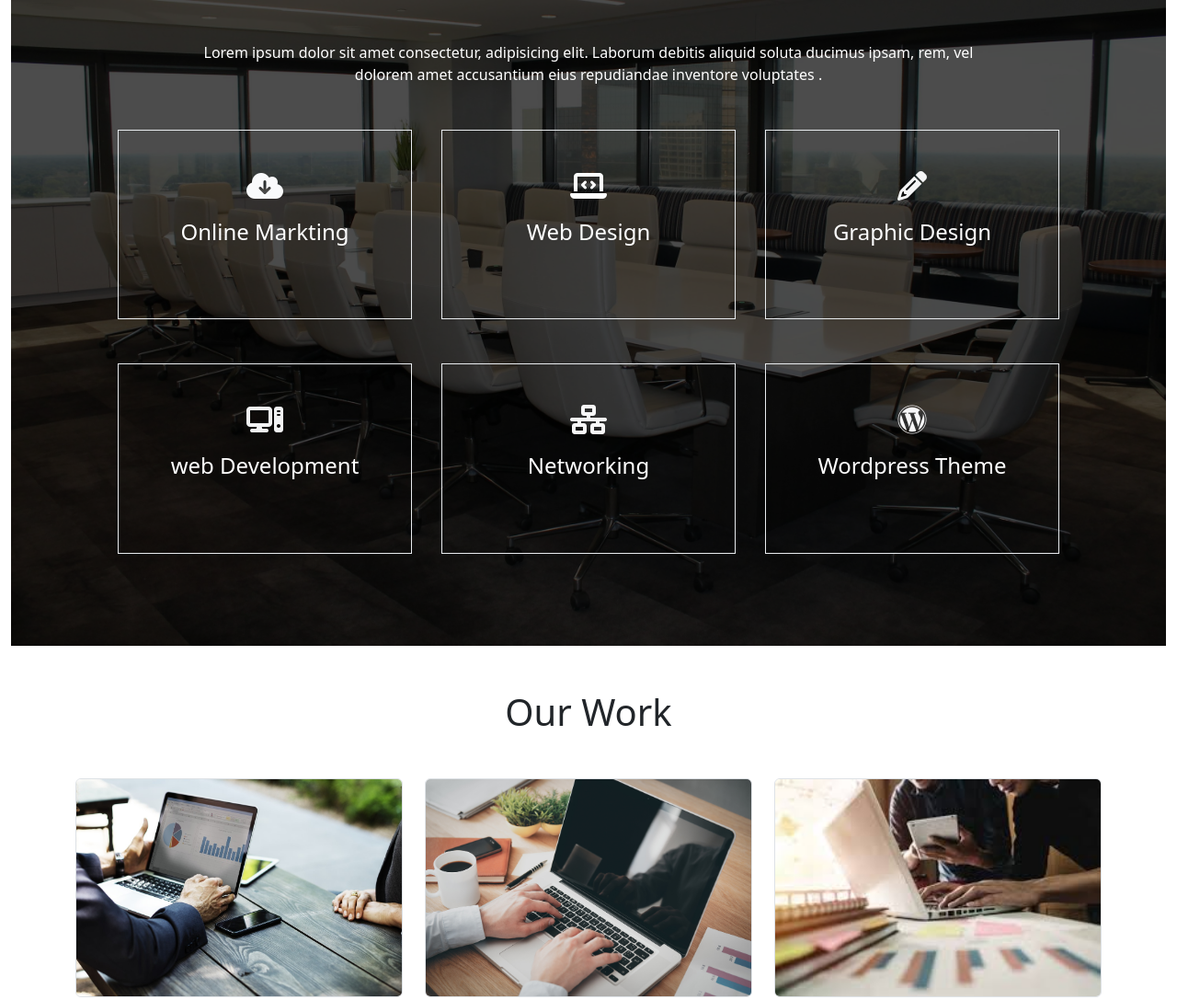
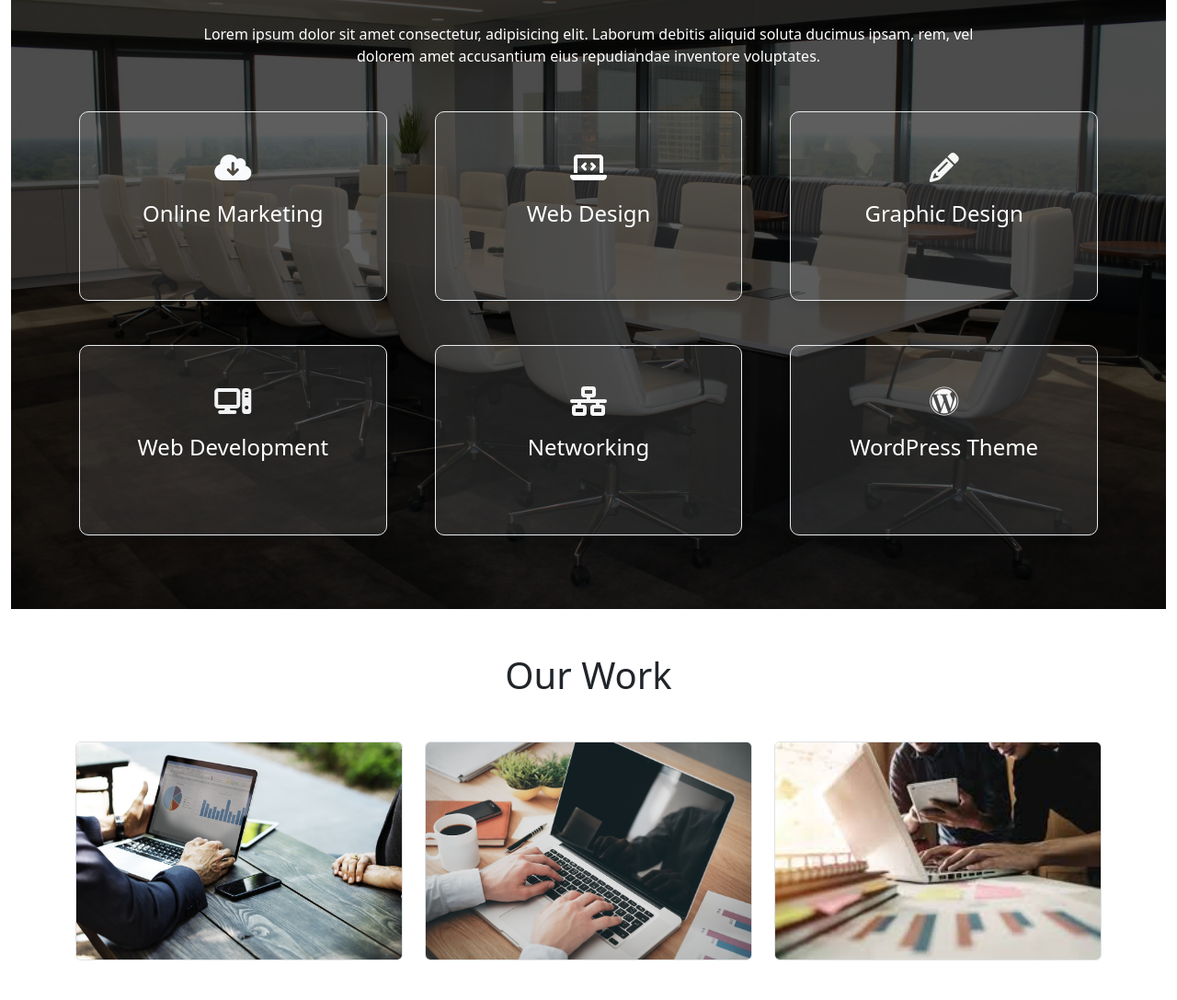
Before and after one commit to NADAMAHer74/TradeX, a plain HTML site: page index.html in a window 1280 px wide. Shown: the part 1671-2758 px from the top of the page at 92% size. Drawn offline with nearby package versions, Linux system fonts and the light colour scheme.

Commit message:
first commit

```diff
--- a/index.html
+++ b/index.html
@@ -30,7 +30,7 @@
   <body>
     <div class="container-fluid">
       <nav
-        class="navbar navbar-expand-lg bg-body-tertiary position-fixed w-100"
+        class="navbar navbar-expand-lg bg-body-tertiary position-fixed w-100 py-3"
       >
         <div class="container">
           <a class="navbar-brand" href="#">
@@ -435,8 +435,9 @@
           <div class="mt-5 w-md-sm-100">
             <p>
               Lorem ipsum dolor sit amet consectetur, adipisicing elit. Laborum
-              debitis aliquid soluta ducimus ipsam, rem, vel <br />dolorem amet
-              accusantium eius repudiandae inventore voluptates .
+              debitis aliquid soluta ducimus ipsam, rem, vel
+              <br />dolorem amet accusantium eius repudiandae inventore
+              voluptates.
             </p>
           </div>
 
@@ -450,16 +451,16 @@
                     class="fa-solid fa-cloud-arrow-down fa-2xl"
                     style="color: #f9fafb"
                   ></i>
-                  <h4 class="text-white py-4">Online Markting</h4>
+                  <h4 class="text-white py-4">Online Marketing</h4>
                 </div>
                 <div
                   class="child w-100 bg-white text-center text-dark position-absolute py-4"
                 >
-                  <h5>Online Markting</h5>
+                  <h5>Online Marketing</h5>
                   <p>
-                    Lorem ipsum dolor sit amet, consectetur adipisicing<br />
-                    elit. Consectetur debitis, expedita magni <br />
-                    quibusdam eaque perspiciatis ullam.
+                    Lorem ipsum dolor sit amet, consectetur adipisicing<br />elit.
+                    Consectetur debitis, expedita magni <br />quibusdam eaque
+                    perspiciatis ullam.
                   </p>
                   <button class="btn btn-primary text-white mb-2">
                     Learn More
@@ -477,21 +478,21 @@
                   ></i>
                   <h4 class="text-white py-4">Web Design</h4>
                 </div>
-
                 <div
                   class="child w-100 bg-white text-center text-dark position-absolute py-4"
                 >
                   <h5>Web Design</h5>
                   <p>
-                    Lorem ipsum dolor sit amet, consectetur adipisicing<br />
-                    elit. Consectetur debitis, expedita magni <br />
-                    quibusdam eaque perspiciatis ullam.
+                    Lorem ipsum dolor sit amet, consectetur adipisicing<br />elit.
+                    Consectetur debitis, expedita magni <br />quibusdam eaque
+                    perspiciatis ullam.
                   </p>
                   <button class="btn btn-primary text-white mb-2">
                     Learn More
                   </button>
                 </div>
               </div>
+
               <div
                 class="parent col border border-light-subtle text-center position-relative p-5 mx-3"
               >
@@ -502,15 +503,14 @@
                   ></i>
                   <h4 class="text-white py-4">Graphic Design</h4>
                 </div>
-
                 <div
                   class="child w-100 bg-white text-center text-dark position-absolute py-4"
                 >
                   <h5>Graphic Design</h5>
                   <p>
-                    Lorem ipsum dolor sit amet, consectetur adipisicing<br />
-                    elit. Consectetur debitis, expedita magni <br />
-                    quibusdam eaque perspiciatis ullam.
+                    Lorem ipsum dolor sit amet, consectetur adipisicing<br />elit.
+                    Consectetur debitis, expedita magni <br />quibusdam eaque
+                    perspiciatis ullam.
                   </p>
                   <button class="btn btn-primary text-white mb-2">
                     Learn More
@@ -528,16 +528,16 @@
                     class="fa-solid fa-computer fa-2xl"
                     style="color: #f1f2f3"
                   ></i>
-                  <h4 class="text-white py-4">web Development</h4>
+                  <h4 class="text-white py-4">Web Development</h4>
                 </div>
                 <div
                   class="child w-100 bg-white text-center text-dark position-absolute py-4"
                 >
-                  <h5>Online Markting</h5>
+                  <h5>Web Development</h5>
                   <p>
-                    Lorem ipsum dolor sit amet, consectetur adipisicing<br />
-                    elit. Consectetur debitis, expedita magni <br />
-                    quibusdam eaque perspiciatis ullam.
+                    Lorem ipsum dolor sit amet, consectetur adipisicing<br />elit.
+                    Consectetur debitis, expedita magni <br />quibusdam eaque
+                    perspiciatis ullam.
                   </p>
                   <button class="btn btn-primary text-white mb-2">
                     Learn More
@@ -555,21 +555,21 @@
                   ></i>
                   <h4 class="text-white py-4">Networking</h4>
                 </div>
-
                 <div
                   class="child w-100 bg-white text-center text-dark position-absolute py-4"
                 >
-                  <h5>Web Design</h5>
+                  <h5>Networking</h5>
                   <p>
-                    Lorem ipsum dolor sit amet, consectetur adipisicing<br />
-                    elit. Consectetur debitis, expedita magni <br />
-                    quibusdam eaque perspiciatis ullam.
+                    Lorem ipsum dolor sit amet, consectetur adipisicing<br />elit.
+                    Consectetur debitis, expedita magni <br />quibusdam eaque
+                    perspiciatis ullam.
                   </p>
                   <button class="btn btn-primary text-white mb-2">
                     Learn More
                   </button>
                 </div>
               </div>
+
               <div
                 class="parent col border border-light-subtle text-center position-relative p-5 mx-3"
               >
@@ -578,17 +578,16 @@
                     class="fa-brands fa-wordpress fa-2xl"
                     style="color: #f7f7f8"
                   ></i>
-                  <h4 class="text-white py-4">Wordpress Theme</h4>
-                </div>
-
+                  <h4 class="text-white py-4">WordPress Theme</h4>
+                </div>
                 <div
                   class="child w-100 bg-white text-center text-dark position-absolute py-4"
                 >
-                  <h5>Graphic Design</h5>
+                  <h5>WordPress Theme</h5>
                   <p>
-                    Lorem ipsum dolor sit amet, consectetur adipisicing<br />
-                    elit. Consectetur debitis, expedita magni <br />
-                    quibusdam eaque perspiciatis ullam.
+                    Lorem ipsum dolor sit amet, consectetur adipisicing<br />elit.
+                    Consectetur debitis, expedita magni <br />quibusdam eaque
+                    perspiciatis ullam.
                   </p>
                   <button class="btn btn-primary text-white mb-2">
                     Learn More
--- a/style.css
+++ b/style.css
@@ -3,6 +3,14 @@
   top: 0;
   left: 80%;
   margin-right: 5%;
+}
+.hight {
+  height: 100vh;
+}
+@media (max-width: 700px) {
+  .hight {
+    height: 55vh;
+  }
 }
 
 .overlay {
@@ -13,6 +21,12 @@
 .overlay .txt {
   margin-top: 20%;
 }
+@media (max-width: 700px) {
+  .overlay .txt {
+    margin-top: 30%;
+    width: 90%;
+  }
+}
 
 .navbar {
   z-index: 4;
@@ -22,29 +36,66 @@
   width: 8px;
   height: 6px;
 }
+
 .background {
   background-image: url(roomm.jpg);
   background-size: cover;
   background-position: center;
   width: 100%;
 }
+
 .layout {
   background-color: rgba(0, 0, 0, 0.7);
-  padding: 100px;
+  padding: 80px 20px;
   width: 100%;
+  box-sizing: border-box;
 }
-.parent {
+
+.layout > div > div {
+  display: flex;
+  /* flex-wrap: wrap; */
+  justify-content: center; /* Center the items */
+  gap: 20px; /* Adds space between items */
+}
+
+/* Parent elements */
+.layout > div > div > div {
   overflow: hidden;
+  position: relative;
+  border-radius: 10px;
+  box-shadow: 0 4px 8px rgba(0, 0, 0, 0.1);
+  padding: 20px;
+  box-sizing: border-box;
+  background-color: rgba(255, 255, 255, 0.1);
+  max-width: 30%;
+  text-align: center;
 }
-.child {
+
+/* Child elements */
+.layout > div > div > div > div:last-child {
+  position: absolute;
   top: 100%;
-  margin: 0;
   left: 0;
+  width: 100%;
+  transition: top 0.5s ease;
+  background-color: white;
+  color: #000;
+  padding: 20px;
 }
-.parent:hover .child {
-  transition: 1s;
+
+/* Hover effect */
+.layout > div > div > div:hover > div:last-child {
   top: 0;
 }
+
+/* Responsive Design */
+@media (max-width: 700px) {
+  .layout > div > div > div {
+    flex: 0 1 100%; /* Single column in small screens */
+    max-width: 100%;
+  }
+}
+
 .child2 {
   top: 82%;
   margin: 0;
@@ -54,37 +105,6 @@
 .parent2:hover .child2 {
   transition: 1s;
   top: 35%;
-}
-
-@media (max-width: 768px) {
-  .layout {
-    padding: 50px;
-  }
-
-  .parent {
-    margin-bottom: 20px;
-  }
-  .parent .child {
-    padding: 30px;
-  }
-
-  .child {
-    width: 100%;
-  }
-}
-
-@media (max-width: 576px) {
-  .layout {
-    padding: 30px;
-  }
-
-  .parent {
-    padding: 25px;
-  }
-
-  .child {
-    padding: 25px;
-  }
 }
 
 .child3 {
@@ -97,9 +117,9 @@
   top: 35%;
 }
 
-.hight {
-  height: 100vh;
-}
+/* .hight {
+  height: 80%;
+} */
 
 .hights {
   height: 55vh;
```
